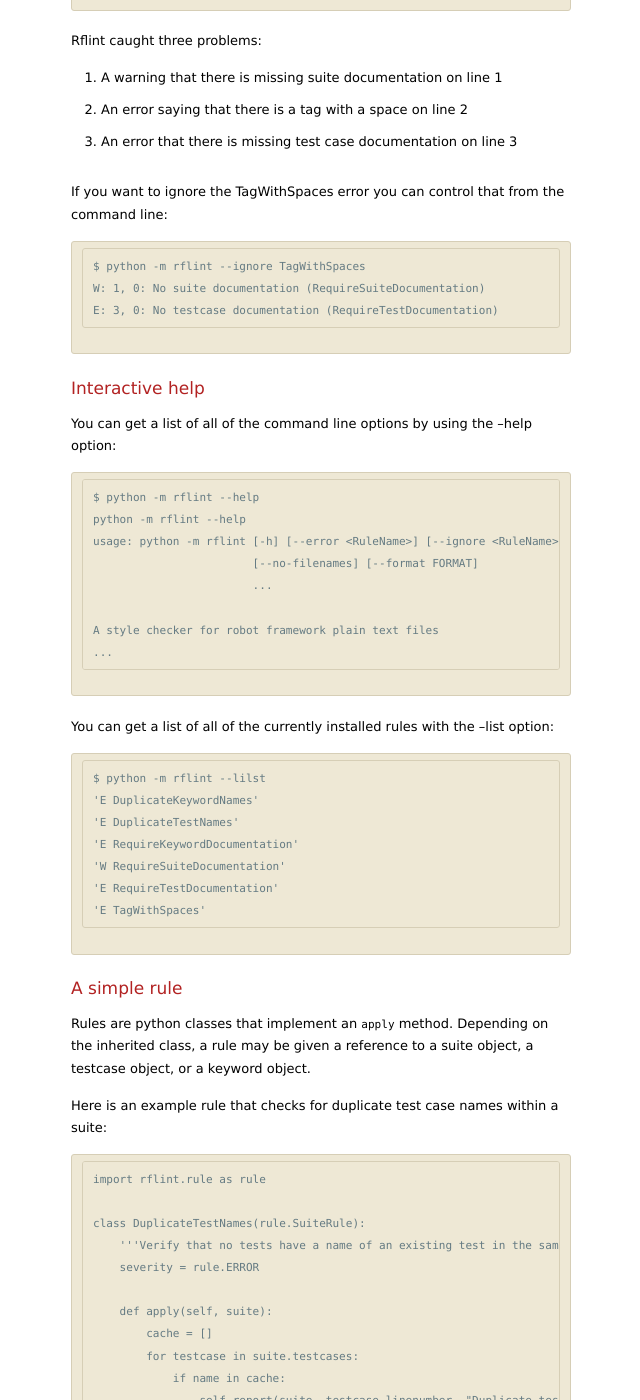
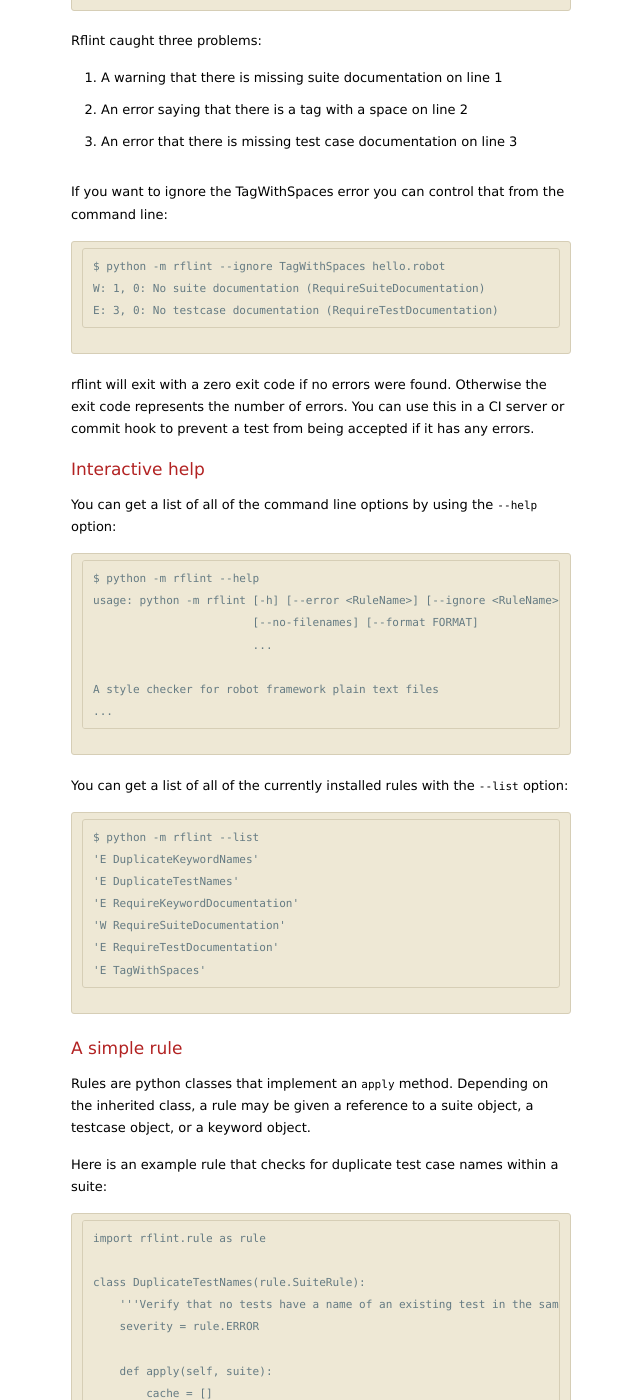
Before and after one commit to boakley/boakley.github.io, a Jekyll site: the page built from _posts/2014-11-30-robotframework-lint-preview.md, in a window 1280 px wide and 1400 px high, scrolled down 797 px. Shown: the whole window, without its empty margins (319-959 px from the left). Built offline with Jekyll 4.4.1, drawn with Linux system fonts in a browser that asks for light colours; nearby versions of some CDN libraries.

Commit message:
fixed typos and markup errors

```diff
--- a/_posts/2014-11-30-robotframework-lint-preview.md
+++ b/_posts/2014-11-30-robotframework-lint-preview.md
@@ -44,17 +44,21 @@
 If you want to ignore the TagWithSpaces error you can control that
 from the command line:
 
-    $ python -m rflint --ignore TagWithSpaces
+    $ python -m rflint --ignore TagWithSpaces hello.robot
     W: 1, 0: No suite documentation (RequireSuiteDocumentation)
     E: 3, 0: No testcase documentation (RequireTestDocumentation)
+
+rflint will exit with a zero exit code if no errors were
+found. Otherwise the exit code represents the number of errors. You
+can use this in a CI server or commit hook to prevent a test from
+being accepted if it has any errors.
 
 # Interactive help
 
 You can get a list of all of the command line options by using the
---help option:
+`--help` option:
 
     $ python -m rflint --help
-    python -m rflint --help
     usage: python -m rflint [-h] [--error <RuleName>] [--ignore <RuleName>] [--warn <RuleName>] [--list]
                             [--no-filenames] [--format FORMAT]
                             ...
@@ -63,9 +67,9 @@
     ...
 
 You can get a list of all of the currently installed rules with the
---list option:
+`--list` option:
 
-    $ python -m rflint --lilst
+    $ python -m rflint --list
     'E DuplicateKeywordNames'
     'E DuplicateTestNames'
     'E RequireKeywordDocumentation'
```
